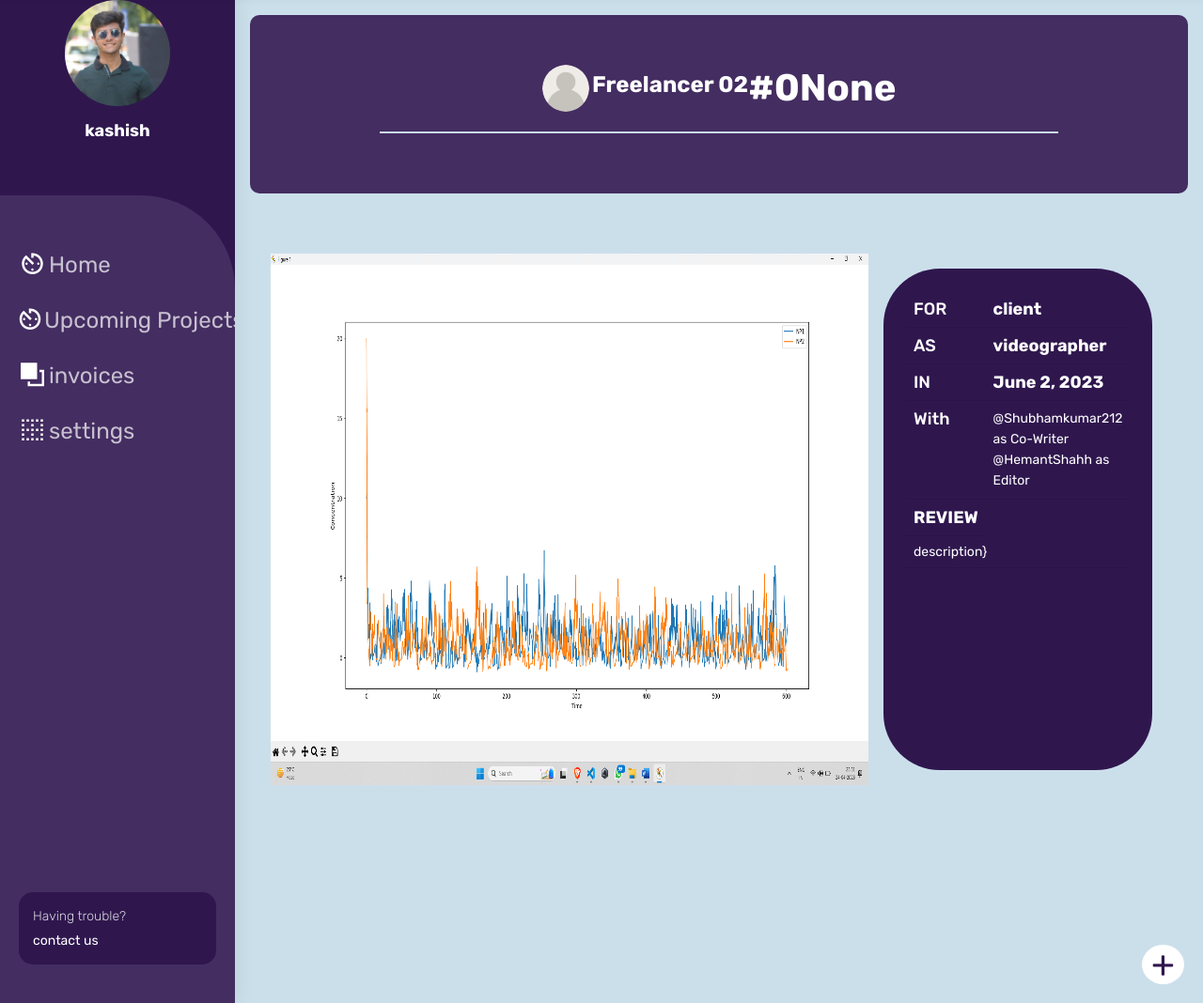
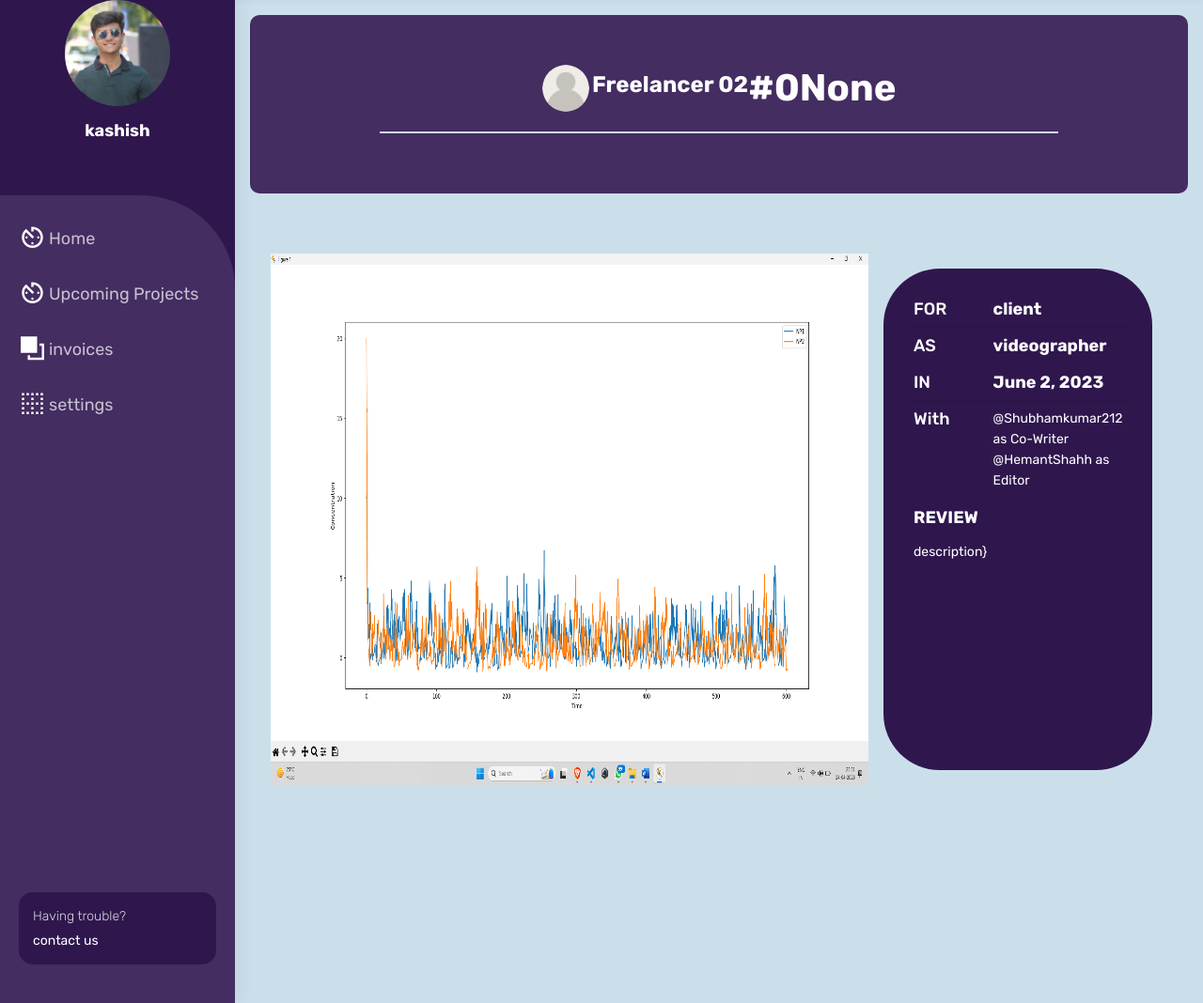
Before and after one commit to Kashishjain02/cinemate, a Django app: page /client/profile/5 in a window 1280 px wide. Shown: the part 64-1132 px from the top of the page at 94% size. Run offline with Django 4.2, Linux system fonts and the light colour scheme; a user stored in the database is signed in; data comes from the database, SQL or seed files in the repository; some libraries are stand-ins or nearby versions.

Commit message:
fixing bugs /client side/

```diff
--- a/client/templates/client/base.html
+++ b/client/templates/client/base.html
@@ -76,7 +76,7 @@
                         <!-- Logo -->
                         <!-- ============================================================== -->
                         <div class="navbar-brand">
-                            <a href="index.html" class="logo">
+                            <a href="{% url 'home' %}" class="logo">
                                 <!-- Logo icon -->
                                 <b class="logo-icon">
                                     <!--You can put here icon as well // <i class="wi wi-sunset"></i> //-->
@@ -185,20 +185,19 @@
                     <div
                         style="
                             background: #442d61;
-                            padding-top: 40px;
+                            padding-top: 12px;
                             height: 100vh;
                             margin-top: 50px;
                             border-radius: 0px 100px 0px 0px;
                             position: relative;
                         ">
                         <nav class="sidebar-nav">
-                            <ul id="sidebarnav">
+                            <ul id="sidebarnav" style="font-size: 18px">
                                 <li class="sidebar-item">
                                     <a
                                         class="sidebar-link waves-effect waves-dark sidebar-link"
                                         href="{% url 'home' %}"
-                                        aria-expanded="false"
-                                        style="font-size: 24px">
+                                        aria-expanded="false">
                                         <i
                                             class="mdi mdi-av-timer"
                                             style="font-size: 30px"></i>
@@ -209,8 +208,7 @@
                                     <a
                                         class="sidebar-link waves-effect waves-dark sidebar-link"
                                         href="{% url 'upcoming_projects' %}"
-                                        aria-expanded="false"
-                                        style="font-size: 24px">
+                                        aria-expanded="false">
                                         <i
                                             class="mdi mdi-av-timer"
                                             style="font-size: 30px"></i>
@@ -223,8 +221,7 @@
                                     <a
                                         class="sidebar-link waves-effect waves-dark sidebar-link"
                                         href="{% url 'client_invoices' %}"
-                                        aria-expanded="false"
-                                        style="font-size: 24px">
+                                        aria-expanded="false">
                                         <i
                                             class="mdi mdi-arrange-bring-forward"
                                             style="font-size: 30px"></i>
@@ -235,8 +232,7 @@
                                     <a
                                         class="sidebar-link waves-effect waves-dark sidebar-link"
                                         href="{% url 'client_settings' %}"
-                                        aria-expanded="false"
-                                        style="font-size: 24px">
+                                        aria-expanded="false">
                                         <i
                                             class="mdi mdi-border-none"
                                             style="font-size: 30px"></i>
@@ -248,7 +244,7 @@
                                         class="sidebar-link waves-effect waves-dark sidebar-link"
                                         href="icon-material.html"
                                         aria-expanded="false"
-                                        style="font-size: 24px">
+                                        >
                                         <i
                                             class="mdi mdi-face"
                                             style="font-size: 30px"></i>
@@ -260,7 +256,7 @@
                                         class="sidebar-link waves-effect waves-dark sidebar-link"
                                         href="starter-kit.html"
                                         aria-expanded="false"
-                                        style="font-size: 24px">
+                                        >
                                         <i
                                             class="mdi mdi-file"
                                             style="font-size: 30px"></i>
--- a/client/templates/client/crew_profile.html
+++ b/client/templates/client/crew_profile.html
@@ -1,69 +1,7 @@
 {% extends 'client/base.html' %} {%load static%} {% block title%} My Portfolio
 {%endblock%} {% block head%}
 <!-- for toggle button -->
-<style>
-    .button-container {
-        position: relative;
-        display: inline-block;
-    }
 
-    .plus-button {
-        background-color: #ffffff;
-        color: #2f174e;
-        border: none;
-        padding: 1px 10px;
-        border-radius: 50%;
-        cursor: pointer;
-    }
-
-    .plus-icon,
-    .cross-icon {
-        display: inline-block;
-        font-size: 40px;
-        line-height: 1;
-    }
-    .cross-icon {
-        display: none;
-    }
-
-    .options-container {
-        position: absolute;
-        bottom: 100%;
-        left: 0;
-        background-color: #ffffff;
-        padding: 10px;
-        border: 1px solid #dddddd;
-        border-radius: 5px;
-        display: none;
-    }
-
-    .option {
-        display: block;
-        margin-bottom: 5px;
-        padding: 5px 10px;
-        border: none;
-        background-color: #f2f2f2;
-        color: #333333;
-        cursor: pointer;
-    }
-
-    .option:hover {
-        background-color: #e6e6e6;
-    }
-
-    /* Added styles */
-    .active .plus-icon {
-        display: none;
-    }
-
-    .active .cross-icon {
-        display: inline-block;
-    }
-
-    .show {
-        display: block;
-    }
-</style>
 {%endblock%} {% block body%}
 
 <div class="p-3">
@@ -187,28 +125,4 @@
         </div>
     </div>
 </div>
-{%endfor%}
-
-<div
-    class="button-container"
-    style="position: fixed; bottom: 20px; right: 20px">
-    <div id="options" class="options-container">
-        <button class="option">Option 1</button>
-        <button class="option">Option 2</button>
-    </div>
-    <button id="toggle-button" class="plus-button">
-        <span class="plus-icon">+</span>
-        <span class="cross-icon">x</span>
-    </button>
-</div>
-
-<script>
-    const toggleButton = document.getElementById("toggle-button");
-    const optionsContainer = document.getElementById("options");
-
-    toggleButton.addEventListener("click", function () {
-        toggleButton.classList.toggle("active");
-        optionsContainer.classList.toggle("show");
-    });
-</script>
-{%endblock%}
+{%endfor%} {%endblock%}
```
Also changed, not shown: client/templates/client/home.html (+1 -87 lines).
